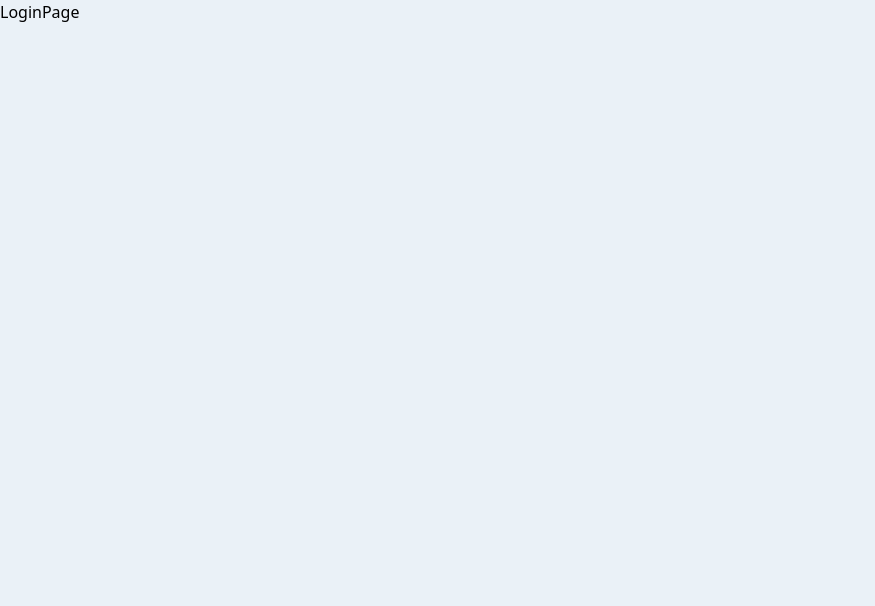
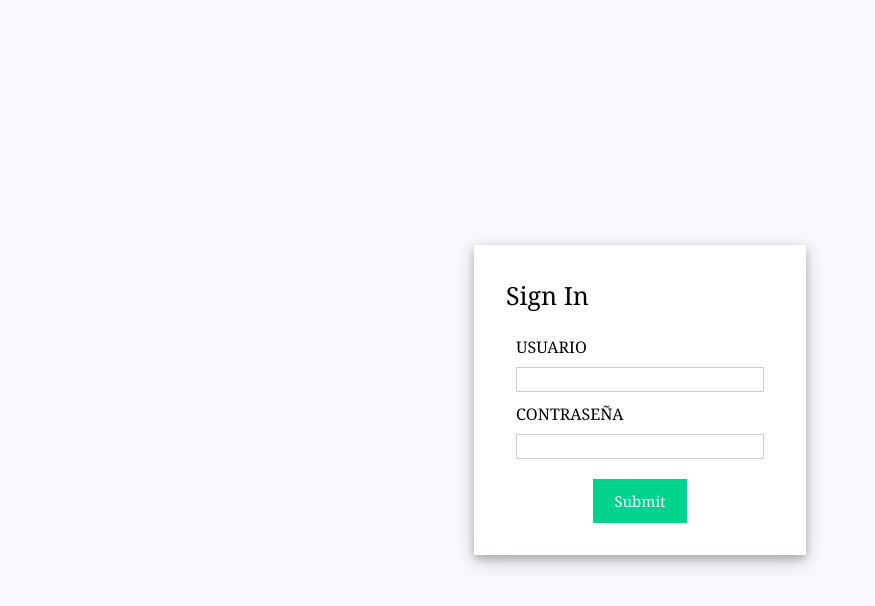
Before and after one commit to Luchimen/social-app, a React (Vite) app: page /auth/login in a window 1280 px wide. Shown: the top 606 px of the page, without its empty margins (0-875 px from the left). Built offline with nearby package versions, Linux system fonts and the light colour scheme.

Commit message:
diseño de la pagina login y registro

```diff
--- a/src/auth/pages/LoginPage.jsx
+++ b/src/auth/pages/LoginPage.jsx
@@ -1,7 +1,92 @@
-import React from 'react'
+// import React from 'react'
 
-export const LoginPage = () => {
+// export const LoginPage = () => {
+//   return (
+//     <div>LoginPage</div>
+//   )
+// }
+
+import React, { useState } from "react";
+
+
+export const LoginPage=()=> {
+  // React States
+  const [errorMessages, setErrorMessages] = useState({});
+  const [isSubmitted, setIsSubmitted] = useState(false);
+
+  // User Login info
+  const database = [
+    {
+      username: "user1",
+      password: "pass1"
+    },
+    {
+      username: "user2",
+      password: "pass2"
+    }
+  ];
+
+  const errors = {
+    uname: "USUARIO INVALIDO",
+    pass: "CONTRASEÑA INVALIDA"
+  };
+
+  const handleSubmit = (event) => {
+    //Prevent page reload
+    event.preventDefault();
+
+    var { uname, pass } = document.forms[0];
+
+    // Find user login info
+    const userData = database.find((user) => user.username === uname.value);
+
+    // Compare user info
+    if (userData) {
+      if (userData.password !== pass.value) {
+        // Invalid password
+        setErrorMessages({ name: "pass", message: errors.pass });
+      } else {
+        setIsSubmitted(true);
+      }
+    } else {
+      // Username not found
+      setErrorMessages({ name: "uname", message: errors.uname });
+    }
+  };
+
+  // Generate JSX code for error message
+  const renderErrorMessage = (name) =>
+    name === errorMessages.name && (
+      <div className="error">{errorMessages.message}</div>
+    );
+
+  // JSX code for login form
+  const renderForm = (
+    <div className="form">
+      <form onSubmit={handleSubmit}>
+        <div className="input-container">
+          <label>USUARIO </label>
+          <input type="text" name="uname" required />
+          {renderErrorMessage("uname")}
+        </div>
+        <div className="input-container">
+          <label>CONTRASEÑA </label>
+          <input type="password" name="pass" required />
+          {renderErrorMessage("pass")}
+        </div>
+        <div className="button-container">
+          <input type="submit"/>
+        </div>
+      </form>
+    </div>
+  );
+
   return (
-    <div>LoginPage</div>
-  )
+    <div className="app">
+      <div className="login-form">
+        <div className="title">Sign In</div>
+        {isSubmitted ? <div>USUARIO INGRESO CON EXITO</div> : renderForm}
+      </div>
+    </div>
+  );
 }
--- a/src/auth/pages/RegisterPage.jsx
+++ b/src/auth/pages/RegisterPage.jsx
@@ -1,7 +1,113 @@
-import React from 'react'
+// import React from 'react'
+
+// export const RegisterPage = () => {
+//   return (
+//     <div>RegisterPage</div>
+//   )
+// }
+
+import { useState } from 'react';
 
 export const RegisterPage = () => {
-  return (
-    <div>RegisterPage</div>
-  )
+
+// States for registration
+const [name, setName] = useState('');
+const [email, setEmail] = useState('');
+const [password, setPassword] = useState('');
+
+// States for checking the errors
+const [submitted, setSubmitted] = useState(false);
+const [error, setError] = useState(false);
+
+// Handling the name change
+const handleName = (e) => {
+setName(e.target.value);
+setSubmitted(false);
+};
+
+// Handling the email change
+const handleEmail = (e) => {
+setEmail(e.target.value);
+setSubmitted(false);
+};
+
+// Handling the password change
+const handlePassword = (e) => {
+setPassword(e.target.value);
+setSubmitted(false);
+};
+
+// Handling the form submission
+const handleSubmit = (e) => {
+e.preventDefault();
+if (name === '' || email === '' || password === '') {
+setError(true);
+} else {
+setSubmitted(true);
+setError(false);
 }
+};
+
+// Showing success message
+const successMessage = () => {
+return (
+<div
+className="success"
+style={{
+display: submitted ? '' : 'none',
+}}>
+<h1>USARIO {name} REGISTRO EXITOSO</h1>
+</div>
+);
+};
+
+// Showing error message if error is true
+const errorMessage = () => {
+return (
+<div
+className="error"
+style={{
+display: error ? '' : 'none',
+}}>
+<h1>INGRESAR DATOS</h1>
+</div>
+);
+};
+
+return (
+<div className="form">
+<div>
+<h1>User Registration</h1>
+</div>
+
+{/* Calling to the methods */}
+<div className="messages">
+{errorMessage()}
+{successMessage()}
+</div>
+
+<form>
+{/* Labels and inputs for form data */}
+<label className="input-container">Nombre</label>
+<input onChange={handleName} className="input"
+value={name} type="text" />
+
+<label className="input-container">Contraseña</label>
+<input onChange={handlePassword} className="input"
+value={password} type="password" />
+
+<label className="input-container"> Repetir Contraseña</label>
+<input onChange={handlePassword} className="input"
+value={password} type="password" />
+
+<div  onClick={handleSubmit} className="button-container">
+          <input type="submit"  value="Registrar"/>
+        </div>
+{/* <button onClick={handleSubmit} className="btn" type="submit">
+Submit
+</button> */}
+
+</form>
+</div>
+);
+}
--- a/src/index.css
+++ b/src/index.css
@@ -182,3 +182,118 @@ body {
     width: 20%;
   }
 }
+
+.app {
+  font-family: sans-serif;
+  display: flex;
+  align-items: center;
+  justify-content: center;
+  flex-direction: column;
+  gap: 20px;
+  height: 100vh;
+  font-family: Cambria, Cochin, Georgia, Times, "Times New Roman", serif;
+  background-color: #f8f9fd;
+}
+
+input[type="text"],
+input[type="password"] {
+  height: 25px;
+  border: 1px solid rgba(0, 0, 0, 0.2);
+}
+
+input[type="submit"] {
+  margin-top: 10px;
+  cursor: pointer;
+  font-size: 15px;
+  background: #01d28e;
+  border: 1px solid #01d28e;
+  color: #fff;
+  padding: 10px 20px;
+}
+
+input[type="submit"]:hover {
+  background: #6cf0c2;
+}
+
+.button-container {
+  display: flex;
+  justify-content: center;
+}
+
+.login-form {
+  background-color: white;
+  padding: 2rem;
+  box-shadow: 0 4px 8px 0 rgba(0, 0, 0, 0.2), 0 6px 20px 0 rgba(0, 0, 0, 0.19);
+}
+
+.list-container {
+  display: flex;
+}
+
+.error {
+  color: red;
+  font-size: 12px;
+}
+
+.title {
+  font-size: 25px;
+  margin-bottom: 20px;
+}
+
+.input-container {
+  display: flex;
+  flex-direction: column;
+  gap: 8px;
+  margin: 10px
+}
+
+  .App {
+    text-align: center;
+    background-color:green;
+    }
+
+    .label{
+    display: block;
+    font-size: larger;
+    color: white;
+    padding: 5px;
+    }
+
+    .input{
+    font-size: larger;
+    padding: 5px;
+    margin: 2px;
+
+    }
+    .btn{
+    color: white;
+    background-color: red;
+    border-radius: 5px;
+    font-size: larger;
+    display: block;
+    padding: 5px;
+    margin: 10px auto;
+    }
+
+    .messages{
+    display: flex;
+    justify-content: center;
+    }
+
+    .error{
+    display: block;
+    background-color: red;
+    color: white;
+    width: fit-content;
+    height: 50px;
+    padding: 5px;
+    }
+
+    .success{
+    display: block;
+    background-color: lightblue;
+    color: black;
+    width: fit-content;
+    height: 50px;
+    padding: 5px;
+    }
```
